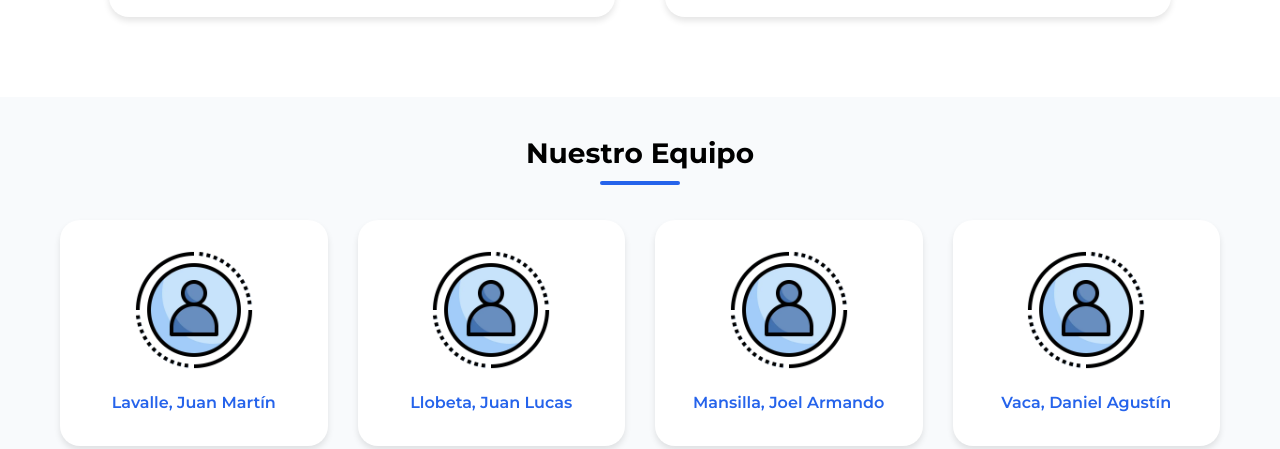
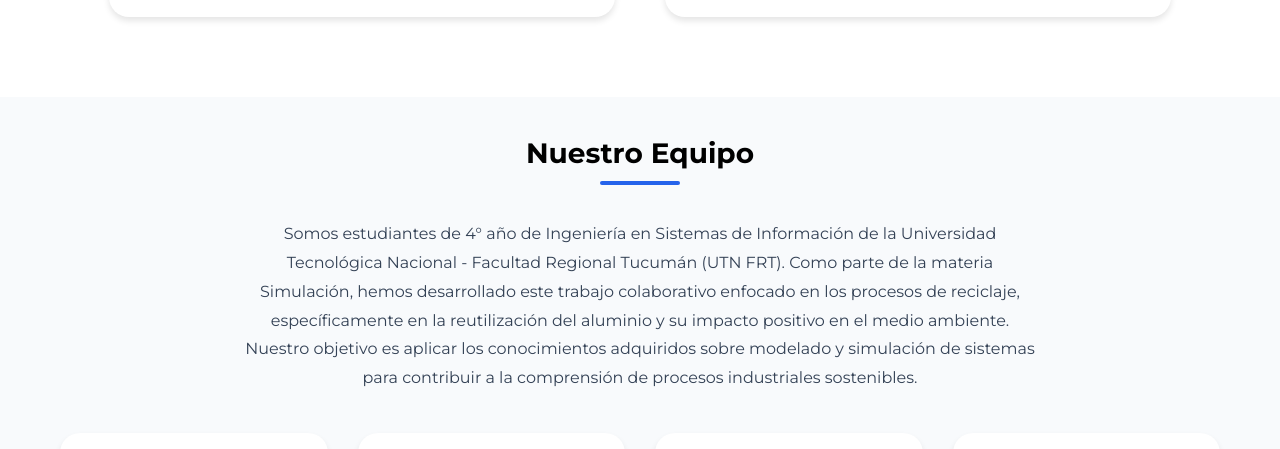
Before and after one commit to Juanmartin19l/Simulacion-AluminioReciclado-2024, a website: page index.html in a window 1280 px wide. Shown: the part 1881-2330 px from the top of the page. Drawn offline with Linux system fonts and the light colour scheme.

Commit message:
Agregar estilo y contenido a la sección "Nuestro Equipo"

```diff
--- a/index.html
+++ b/index.html
@@ -78,6 +78,14 @@
 
     <section id="nosotros" class="nosotros margin-resultado">
         <h3>Nuestro Equipo</h3>
+        <div class="descripcion-equipo">
+            <p>Somos estudiantes de 4° año de Ingeniería en Sistemas de Información de la Universidad Tecnológica
+                Nacional - Facultad Regional Tucumán (UTN FRT). Como parte de la materia Simulación, hemos desarrollado
+                este trabajo colaborativo enfocado en los procesos de reciclaje, específicamente en la reutilización del
+                aluminio y su impacto positivo en el medio ambiente. Nuestro objetivo es aplicar los conocimientos
+                adquiridos sobre modelado y simulación de sistemas para contribuir a la comprensión de procesos
+                industriales sostenibles.</p>
+        </div>
         <div class="nosotros-alumnos">
             <div class="nosotros-alumno">
                 <img src="src/img/usuario.webp" alt="imagen usuario">
--- a/src/scss/layout/_nosotros.scss
+++ b/src/scss/layout/_nosotros.scss
@@ -18,6 +18,18 @@
       left: 50%;
       transform: translateX(-50%);
       border-radius: 0.2rem;
+    }
+  }
+
+  .descripcion-equipo {
+    max-width: 80rem;
+    margin: 0 auto 4rem;
+    text-align: center;
+
+    p {
+      font-size: 1.6rem;
+      line-height: 1.8;
+      color: #334155;
     }
   }
 }
--- a/src/scss/layout/_tipo-simulacion.scss
+++ b/src/scss/layout/_tipo-simulacion.scss
@@ -122,6 +122,7 @@
     transform: translateY(-3px);
     cursor: pointer;
     text-decoration: none;
+    color: v.$blanco;
   }
 
   &:active {
```
Also changed, not shown: build/css/app.css, 1 other file.
